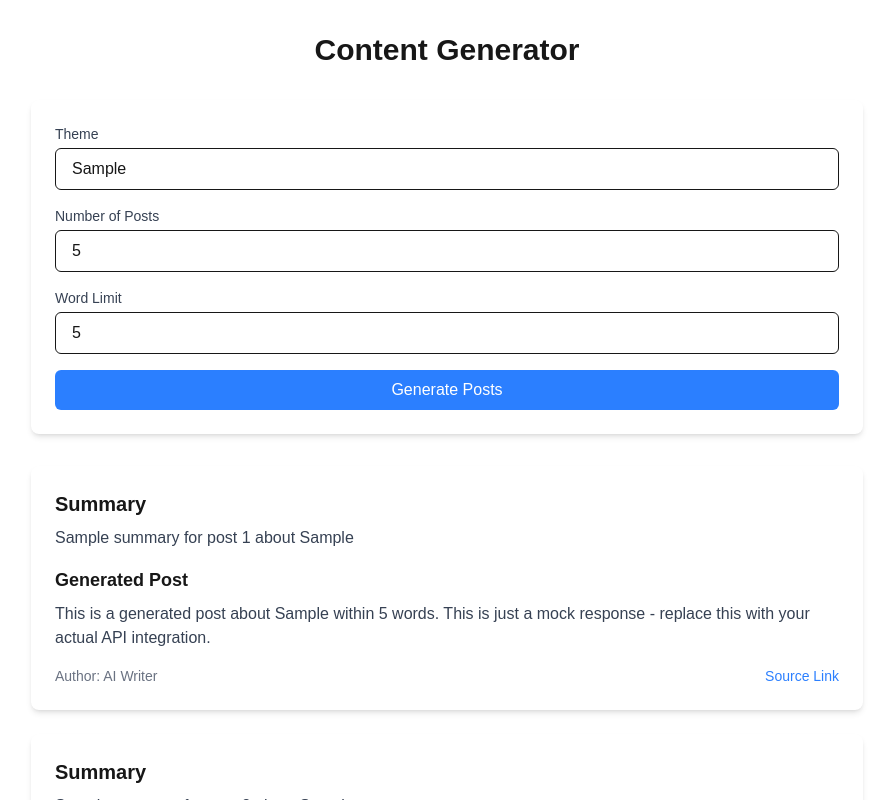
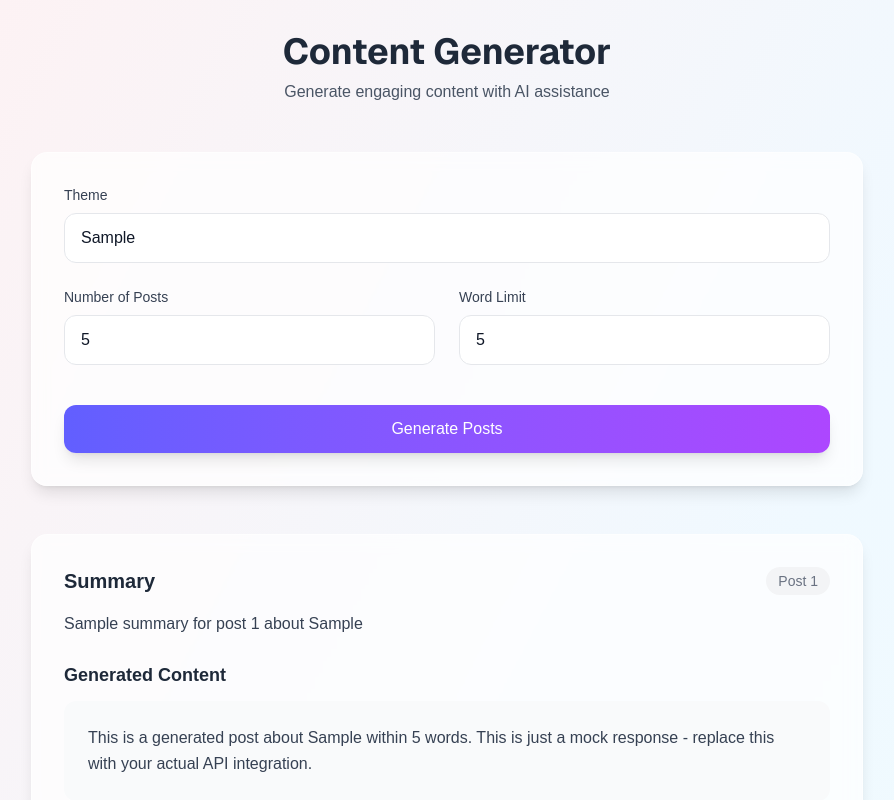
Before and after one commit to prabhupant/fyndly_frontend, a Next.js app in the folder fyndly/: page / in a window 1280 px wide. Both pictures are taken after typing "Sample", "5", "5" into the empty fields and a click on the button "Generate Posts". Shown: the top 800 px of the page, without its empty margins (193-1087 px from the left). Built offline with nearby package versions, Linux system fonts and the light colour scheme.

Commit message:
Fix font

```diff
--- a/fyndly/src/app/page.tsx
+++ b/fyndly/src/app/page.tsx
@@ -21,7 +21,6 @@ export default function Home() {
     setIsLoading(true);
 
     try {
-      // Replace with your actual API endpoint
       const response = await fetch('/api/generate-posts', {
         method: 'POST',
         headers: {
@@ -44,12 +43,17 @@ export default function Home() {
   };
 
   return (
-    <main className="min-h-screen p-8 max-w-4xl mx-auto">
-      <h1 className="text-3xl font-bold mb-8 text-center">Content Generator</h1>
+    <div className="min-h-screen bg-gradient-to-br from-rose-50 via-sky-50 to-teal-50">
+      <main className="max-w-4xl mx-auto p-8">
+        <div className="text-center mb-12">
+          <h1 className="text-4xl font-bold text-gray-800 mb-2 font-sans">Content Generator</h1>
+          <p className="text-gray-600">Generate engaging content with AI assistance</p>
+        </div>
 
-      <form onSubmit={handleSubmit} className="mb-8 space-y-4 bg-white p-6 rounded-lg shadow-md">
+        <form onSubmit={handleSubmit} className="mb-12 bg-white/70 backdrop-blur-sm p-8 rounded-2xl shadow-lg border border-white/50">
+          <div className="space-y-6">
             <div>
-          <label htmlFor="theme" className="block text-sm font-medium text-gray-700 mb-1">
+              <label htmlFor="theme" className="block text-sm font-medium text-gray-700 mb-2">
                 Theme
               </label>
               <input
@@ -57,14 +61,15 @@ export default function Home() {
                 id="theme"
                 value={theme}
                 onChange={(e) => setTheme(e.target.value)}
-            className="w-full px-4 py-2 border rounded-md focus:ring-2 focus:ring-blue-500 focus:border-blue-500"
-            placeholder="Enter theme"
+                className="w-full px-4 py-3 border border-gray-200 rounded-xl focus:ring-2 focus:ring-indigo-400 focus:border-indigo-400 transition-all duration-200 bg-white text-gray-900 placeholder-gray-500"
+                placeholder="Enter your content theme"
                 required
               />
             </div>
 
+            <div className="grid grid-cols-1 md:grid-cols-2 gap-6">
               <div>
-          <label htmlFor="numPosts" className="block text-sm font-medium text-gray-700 mb-1">
+                <label htmlFor="numPosts" className="block text-sm font-medium text-gray-700 mb-2">
                   Number of Posts
                 </label>
                 <input
@@ -72,15 +77,15 @@ export default function Home() {
                   id="numPosts"
                   value={numPosts}
                   onChange={(e) => setNumPosts(e.target.value)}
-            className="w-full px-4 py-2 border rounded-md focus:ring-2 focus:ring-blue-500 focus:border-blue-500"
-            placeholder="Enter number of posts"
+                  className="w-full px-4 py-3 border border-gray-200 rounded-xl focus:ring-2 focus:ring-indigo-400 focus:border-indigo-400 transition-all duration-200 bg-white text-gray-900 placeholder-gray-500"
+                  placeholder="How many posts?"
                   required
                   min="1"
                 />
               </div>
 
               <div>
-          <label htmlFor="wordLimit" className="block text-sm font-medium text-gray-700 mb-1">
+                <label htmlFor="wordLimit" className="block text-sm font-medium text-gray-700 mb-2">
                   Word Limit
                 </label>
                 <input
@@ -88,45 +93,68 @@ export default function Home() {
                   id="wordLimit"
                   value={wordLimit}
                   onChange={(e) => setWordLimit(e.target.value)}
-            className="w-full px-4 py-2 border rounded-md focus:ring-2 focus:ring-blue-500 focus:border-blue-500"
-            placeholder="Enter word limit"
+                  className="w-full px-4 py-3 border border-gray-200 rounded-xl focus:ring-2 focus:ring-indigo-400 focus:border-indigo-400 transition-all duration-200 bg-white text-gray-900 placeholder-gray-500"
+                  placeholder="Maximum words per post"
                   required
                   min="1"
                 />
+              </div>
             </div>
 
             <button
               type="submit"
               disabled={isLoading}
-          className="w-full bg-blue-500 text-white py-2 px-4 rounded-md hover:bg-blue-600 transition-colors disabled:bg-blue-300"
+              className="w-full bg-gradient-to-r from-indigo-500 to-purple-500 text-white py-3 px-6 rounded-xl font-medium shadow-lg hover:from-indigo-600 hover:to-purple-600 transition-all duration-200 disabled:opacity-70 disabled:cursor-not-allowed mt-4"
             >
-          {isLoading ? 'Generating...' : 'Generate Posts'}
+              {isLoading ? (
+                <span className="flex items-center justify-center">
+                  <svg className="animate-spin -ml-1 mr-3 h-5 w-5 text-white" xmlns="http://www.w3.org/2000/svg" fill="none" viewBox="0 0 24 24">
+                    <circle className="opacity-25" cx="12" cy="12" r="10" stroke="currentColor" strokeWidth="4"></circle>
+                    <path className="opacity-75" fill="currentColor" d="M4 12a8 8 0 018-8V0C5.373 0 0 5.373 0 12h4zm2 5.291A7.962 7.962 0 014 12H0c0 3.042 1.135 5.824 3 7.938l3-2.647z"></path>
+                  </svg>
+                  Generating...
+                </span>
+              ) : 'Generate Posts'}
             </button>
+          </div>
         </form>
 
         {posts.length > 0 && (
-        <div className="space-y-6">
+          <div className="space-y-8">
             {posts.map((post, index) => (
-            <div key={index} className="bg-white p-6 rounded-lg shadow-md">
-              <div className="mb-4">
-                <h2 className="text-xl font-semibold mb-2">Summary</h2>
-                <p className="text-gray-700">{post.post_summary}</p>
+              <div key={index} className="bg-white/70 backdrop-blur-sm p-8 rounded-2xl shadow-lg border border-white/50 transition-all duration-200 hover:shadow-xl">
+                <div className="mb-6">
+                  <div className="flex items-center justify-between mb-4">
+                    <h2 className="text-xl font-semibold text-gray-800">Summary</h2>
+                    <span className="text-sm text-gray-500 bg-gray-100 px-3 py-1 rounded-full">Post {index + 1}</span>
+                  </div>
+                  <p className="text-gray-700 leading-relaxed">{post.post_summary}</p>
                 </div>
 
-              <div className="mb-4">
-                <h3 className="text-lg font-semibold mb-2">Generated Post</h3>
-                <p className="text-gray-700 whitespace-pre-wrap">{post.post_on_user_style}</p>
+                <div className="mb-6">
+                  <h3 className="text-lg font-semibold text-gray-800 mb-3">Generated Content</h3>
+                  <div className="bg-gray-50 rounded-xl p-6">
+                    <p className="text-gray-700 whitespace-pre-wrap leading-relaxed">{post.post_on_user_style}</p>
+                  </div>
                 </div>
 
-              <div className="flex justify-between text-sm text-gray-500">
-                <span>Author: {post.author}</span>
+                <div className="flex items-center justify-between text-sm border-t border-gray-100 pt-4">
+                  <div className="flex items-center space-x-2">
+                    <svg className="w-5 h-5 text-gray-400" fill="none" stroke="currentColor" viewBox="0 0 24 24" xmlns="http://www.w3.org/2000/svg">
+                      <path strokeLinecap="round" strokeLinejoin="round" strokeWidth="2" d="M16 7a4 4 0 11-8 0 4 4 0 018 0zM12 14a7 7 0 00-7 7h14a7 7 0 00-7-7z"></path>
+                    </svg>
+                    <span className="text-gray-600">{post.author}</span>
+                  </div>
                   <a
                     href={post.source}
                     target="_blank"
                     rel="noopener noreferrer"
-                  className="text-blue-500 hover:underline"
+                    className="text-indigo-500 hover:text-indigo-600 transition-colors flex items-center space-x-1"
                   >
-                  Source Link
+                    <span>View Source</span>
+                    <svg className="w-4 h-4" fill="none" stroke="currentColor" viewBox="0 0 24 24" xmlns="http://www.w3.org/2000/svg">
+                      <path strokeLinecap="round" strokeLinejoin="round" strokeWidth="2" d="M10 6H6a2 2 0 00-2 2v10a2 2 0 002 2h10a2 2 0 002-2v-4M14 4h6m0 0v6m0-6L10 14"></path>
+                    </svg>
                   </a>
                 </div>
               </div>
@@ -134,5 +162,6 @@ export default function Home() {
           </div>
         )}
       </main>
+    </div>
   );
 }
```
Lines whose indentation alone changed are shown as unchanged.
